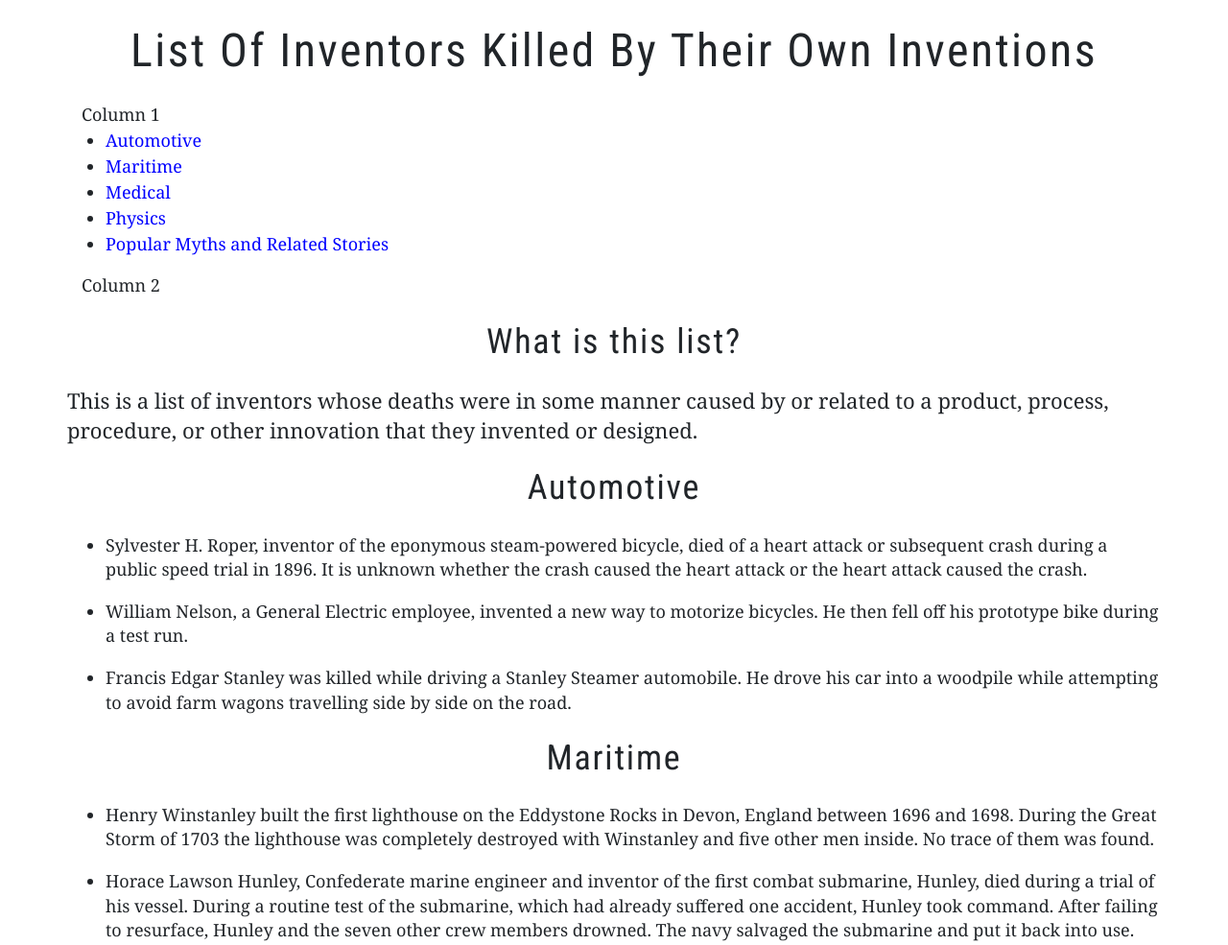
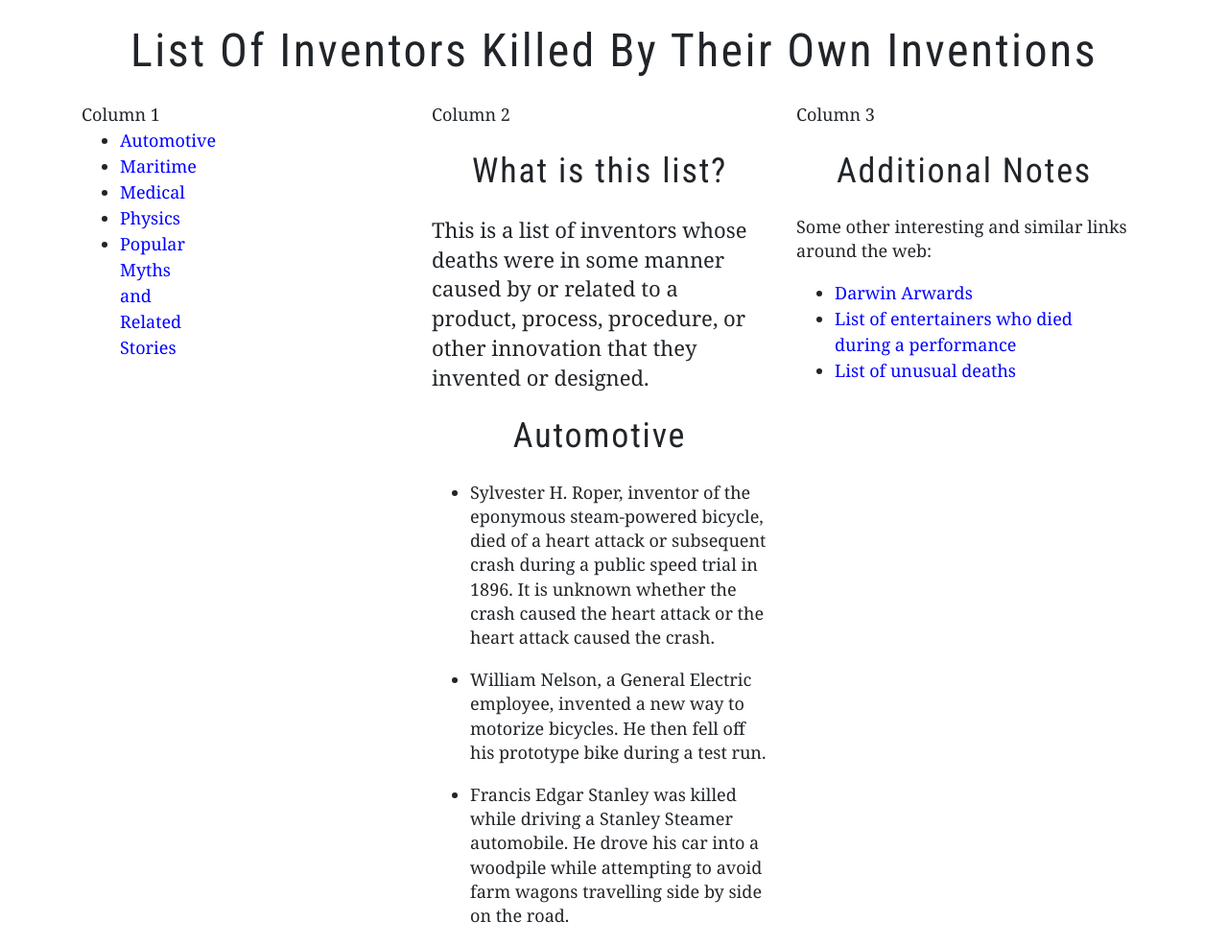
Before and after one commit to KH0CS/COMP001B.wk6.Bootstrap_GithubPages, a plain HTML site: page index.html in a window 1280 px wide. Shown: the top 985 px of the page at 96% size. Drawn offline with nearby package versions, Linux system fonts and the light colour scheme.

Commit message:
I added the different containers to change the layouts

```diff
--- a/index.html
+++ b/index.html
@@ -26,7 +26,7 @@
 		<div class="row">
 
 			<nav>
-				<div class="col-md">Column 1</div>
+				<div class="col-md-4">Column 1
 				<ul>
 					<li><a href="#automotive">Automotive</a></li>
 					<li><a href="#maritime">Maritime</a></li>
@@ -35,8 +35,7 @@
 					<li><a href="#myths">Popular Myths and Related Stories</a></li>
 				</ul>
 			</nav>
-			<main>
-				<div class="col-md">Column 2</div>
+			<main class="col-md-4">Column 2
 				<section id="intro">
 					<h2>What is this list?</h2>
 					<p>This is a list of inventors whose deaths were in some manner caused by or related to a product,
@@ -164,7 +163,7 @@
 					</ul>
 				</section>
 			</main>
-			<aside class="col-md">Column 3</aside>
+			<aside class="col-md-4">Column 3
 				<h2>Additional Notes</h2>
 				<p>Some other interesting and similar links around the web:</p>
 				<ul>
```
